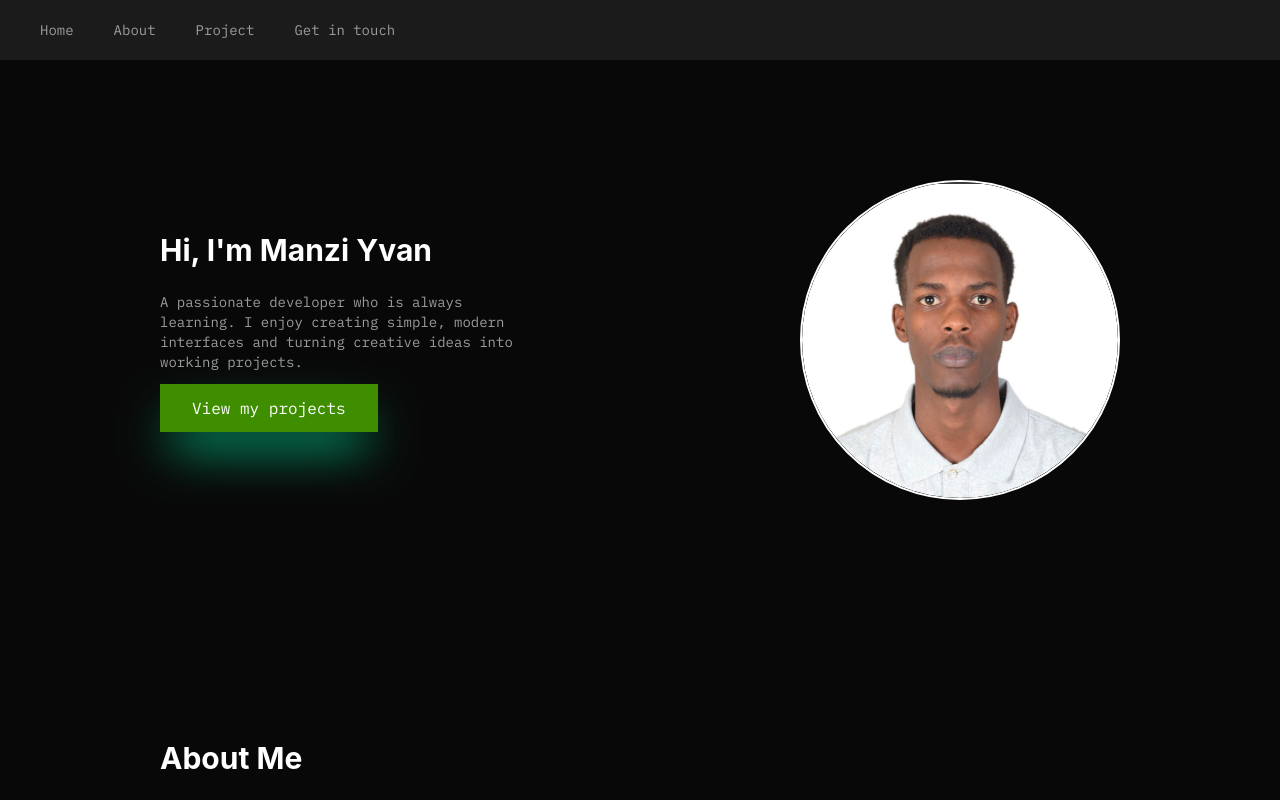
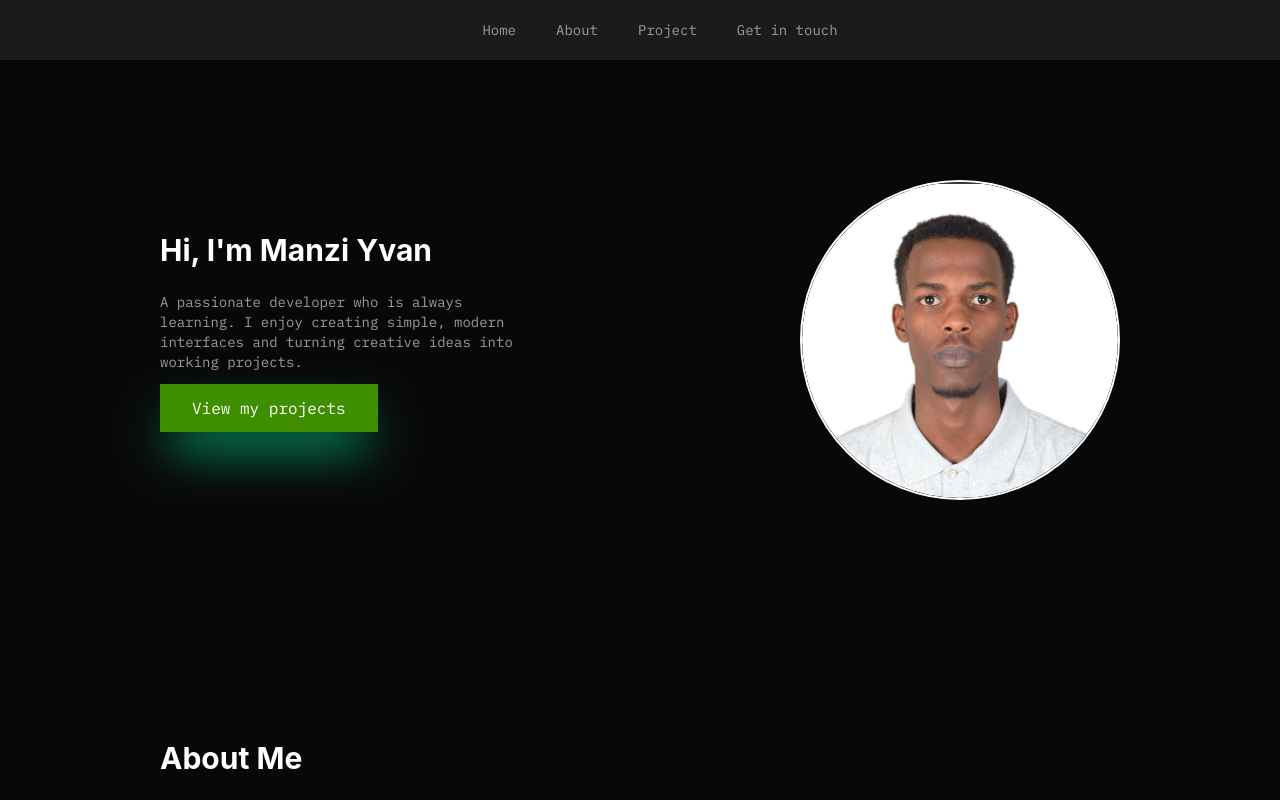
Before and after one commit to Yvan-23/ivanportifolio, a React (Vite) app: page / in a window 1280 px wide. Shown: the top 800 px of the page. Built offline with nearby package versions, Linux system fonts and the light colour scheme.

Commit message:
updating navbar

```diff
--- a/src/components/navbar.jsx
+++ b/src/components/navbar.jsx
@@ -3,17 +3,14 @@ import { SocialIcon } from 'react-social-icons'
 
 const Navbar = () => {
   return (
-    <div className='bg-[#1B1B1B] text-[#9C9C9C] flex items-center gap-60' >
+    <div className='bg-[#1B1B1B] text-[#9C9C9C] flex items-center justify-center gap-60' >
         <ul className='flex ml-10 gap-10 py-5 text-sm ibm-mono '>
             <li><a href="#home" className='hover:text-white'>Home</a></li>
             <li><a href="#about" className=' hover:text-white'>About</a></li>
             <li><a href="#projects" className=' hover:text-white'>Project</a></li>
             <li><a href="#Get in touch" className=' hover:text-white'>Get in touch</a></li>
         </ul>
-        <div>
-            <SocialIcon url="www.instagram.com" bgColor='none' href='https://www.instagram.com/m_yvan_/'  fgColor="#9C9C9C" />
-        <SocialIcon url="www.github.com" bgColor='none' href='https://github.com/Yvan-23'  fgColor="#9C9C9C" />
-        </div>
+
     </div>
   )
 }
```
